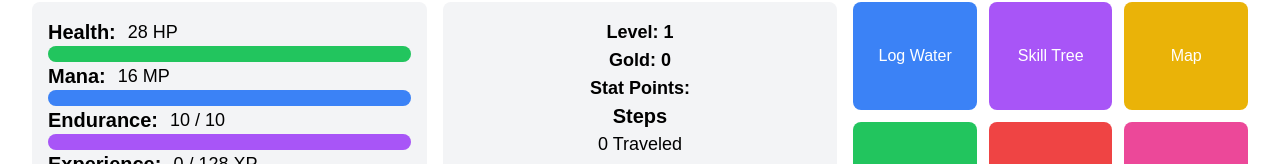
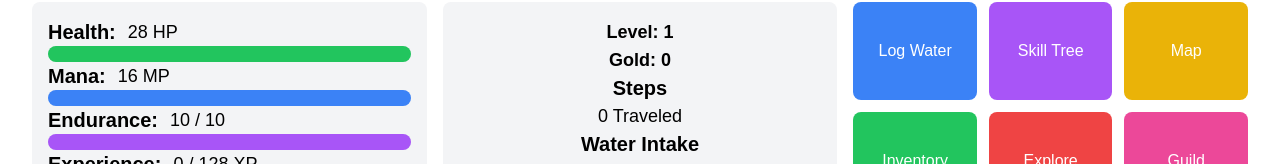
Before and after one commit to PabloGiraldo96/healtySteps, a Next.js app: page / in a window 1280 px wide. Shown: the part 767-931 px from the top of the page. Built offline with nearby package versions, Linux system fonts and the light colour scheme.

Commit message:
-stat points from playerinfo on main menu

```diff
--- a/src/components/PlayerInfo.jsx
+++ b/src/components/PlayerInfo.jsx
@@ -1,9 +1,8 @@
-const PlayerInfo = ({ level, statPoints, gold, steps, waterIntake }) => {
+const PlayerInfo = ({ level, gold, steps, waterIntake }) => {
     return (
       <div className="p-4 bg-gray-100 dark:bg-gray-800 rounded-lg">
         <p className="text-lg font-semibold">Level: {level}</p>
         <p className="text-lg font-semibold">Gold: {gold}</p>
-        <p className="text-lg font-semibold">Stat Points: {statPoints}</p>
         <h2 className="text-xl font-semibold">Steps</h2>
         <p className="text-lg">{steps} Traveled</p>
         <h2 className="text-xl font-semibold">Water Intake</h2>
```
